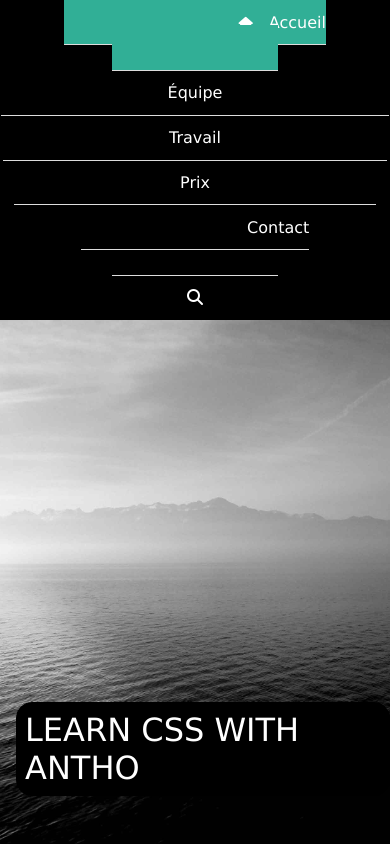
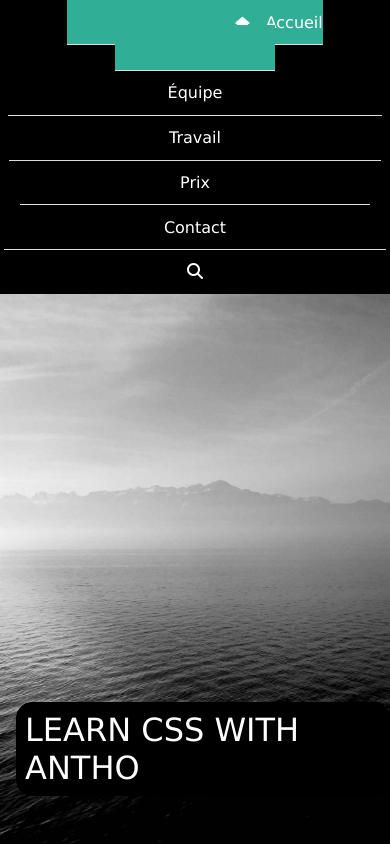
Before and after one commit to anthofancapis/Presentation-Team, a plain HTML site: page index.html in a window 390 px wide. Shown: the top 845 px of the page. Drawn offline with Linux system fonts and the light colour scheme.

Commit message:
re header responsive

```diff
--- a/css/mobile.css
+++ b/css/mobile.css
@@ -6,7 +6,7 @@
 }
 
 .header ul li a {
-  padding: 0.8rem 10.4rem;
+  padding: 0.8rem 10rem;
   border-bottom: 1px solid #ddd;
 }
 
```
